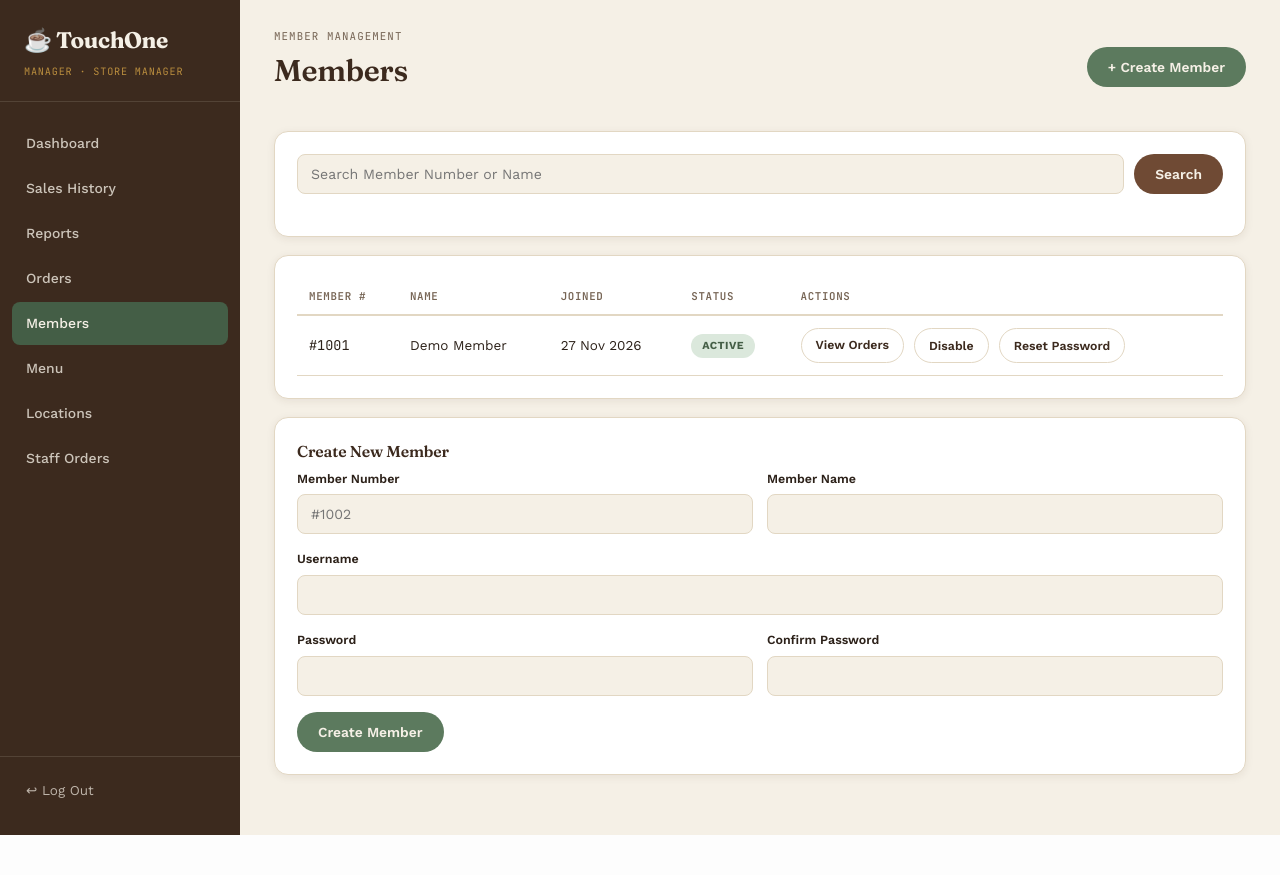
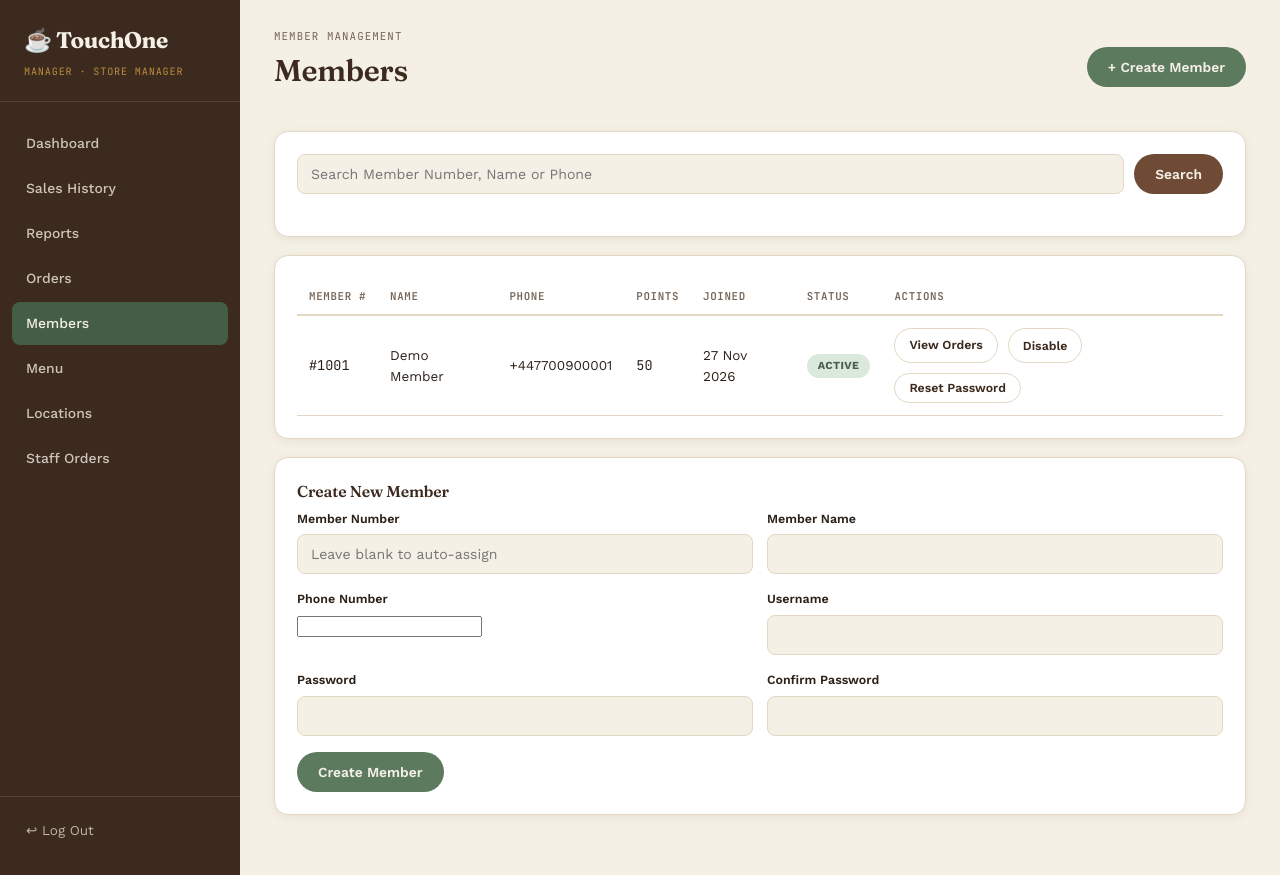
Before and after one commit to sarangikaa/TouchOne, a Flask app: page /manager/members in a window 1280 px wide. Before the commit the page ends 835 px from the top, so only its background shows below. Run offline with Flask 3, Linux system fonts and the light colour scheme; a user stored in the database is signed in; data comes from the database, SQL or seed files in the repository.

Commit message:
Update members.html

```diff
--- a/app/templates/manager/members.html
+++ b/app/templates/manager/members.html
@@ -16,7 +16,7 @@
 <div class="card">
   <form method="GET" action="{{ url_for('manager.members') }}" class="filter-bar">
     <div class="field" style="flex:1;">
-      <input type="search" name="q" placeholder="Search Member Number or Name" value="{{ q }}">
+      <input type="search" name="q" placeholder="Search Member Number, Name or Phone" value="{{ q }}">
     </div>
     <button type="submit" class="btn btn-primary">Search</button>
   </form>
@@ -25,12 +25,14 @@
 <div class="card">
   <div class="table-wrap">
     <table class="data-table">
-      <thead><tr><th>Member #</th><th>Name</th><th>Joined</th><th>Status</th><th>Actions</th></tr></thead>
+      <thead><tr><th>Member #</th><th>Name</th><th>Phone</th><th>Points</th><th>Joined</th><th>Status</th><th>Actions</th></tr></thead>
       <tbody>
         {% for member in members %}
         <tr>
           <td class="mono">{{ member.member_number }}</td>
           <td>{{ member.name }}</td>
+          <td>{{ member.phone or '—' }}</td>
+          <td class="mono">{{ member.points or 0 }}</td>
           <td>{{ member.joined_at.strftime('%d %b %Y') }}</td>
           <td><span class="badge {{ 'badge-confirmed' if member.active else 'badge-cancelled' }}">{{ 'Active' if member.active else 'Disabled' }}</span></td>
           <td>
@@ -48,7 +50,7 @@
           </td>
         </tr>
         {% else %}
-        <tr><td colspan="5" class="text-muted text-center">No members found.</td></tr>
+        <tr><td colspan="7" class="text-muted text-center">No members found.</td></tr>
         {% endfor %}
       </tbody>
     </table>
@@ -59,10 +61,11 @@
   <h2 class="mt-0" style="font-size:1.05rem;">Create New Member</h2>
   <form method="POST" action="{{ url_for('manager.member_create') }}">
     <div class="field-row">
-      <div class="field"><label for="member_number">Member Number</label><input type="text" id="member_number" name="member_number" placeholder="#1002" required></div>
+      <div class="field"><label for="member_number">Member Number</label><input type="text" id="member_number" name="member_number" placeholder="Leave blank to auto-assign"></div>
       <div class="field"><label for="name">Member Name</label><input type="text" id="name" name="name" required></div>
     </div>
     <div class="field-row">
+      <div class="field"><label for="phone">Phone Number</label><input type="tel" id="phone" name="phone"></div>
       <div class="field"><label for="username">Username</label><input type="text" id="username" name="username" required></div>
     </div>
     <div class="field-row">
```
